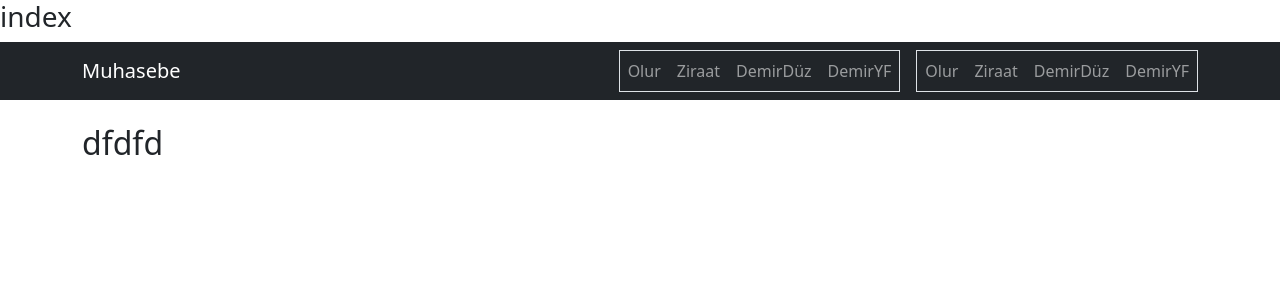
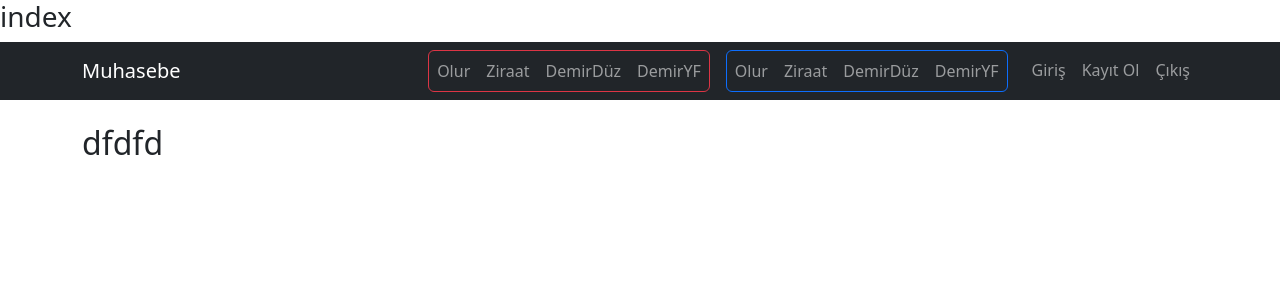
Before and after one commit to Yuziba/muhasebe04, a Django app: page / in a window 1280 px wide. Shown: the top 300 px of the page. Run offline with Django 5.2, Linux system fonts and the light colour scheme.

Commit message:
menu alani duzenledni

```diff
--- a/templates/base.html
+++ b/templates/base.html
@@ -17,7 +17,7 @@
           <div class="collapse navbar-collapse" id="navbarCollapse">
             <!--Kayıt Defteri-->
             <ul class="navbar-nav ms-auto mb-2 mb-md-0 " >  <!--class:ms yapilarak saga yaslama yapildi-->
-              <ul class="navbar-nav ms-auto mb-2 mb-md-0 border border-md-none">
+              <ul class="navbar-nav ms-auto mb-2 mb-md-0 border border-danger rounded">
                 <li class="nav-item ">
                   <a class="nav-link" aria-current="page" href="#">Olur</a>
                 </li>
@@ -36,8 +36,7 @@
                 <a class="nav-link" aria-current="page" href="#"></a>
               </li>
               <!--Dosya Yedekleme Alanı-->
-              <ul class="navbar-nav ms-auto mb-2 mb-md-0 border border-md-none">
-
+              <ul class="navbar-nav ms-auto mb-2 mb-md-0 border border-primary rounded">
                 <li class="nav-item">
                   <a class="nav-link" aria-current="page" href="#">Olur</a>
                 </li>
@@ -51,6 +50,22 @@
                   <a class="nav-link" aria-current="page" href="#">DemirYF</a>
                 </li>
               </ul>
+              <!--Ara boşluk bırakıldı-->
+              <li class="nav-item">
+                <a class="nav-link" aria-current="page" href="#"></a>
+              </li>
+              <!--Dosya Yedekleme Alanı-->
+              <ul class="navbar-nav ms-auto mb-2 mb-md-0">
+                <li class="nav-item">
+                  <a class="nav-link" aria-current="page" href="#">Giriş</a>
+                </li>
+                <li class="nav-item">
+                  <a class="nav-link" aria-current="page" href="#">Kayıt Ol</a>
+                </li>
+                <li class="nav-item">
+                  <a class="nav-link" aria-current="page" href="#">Çıkış</a>
+                </li>
+              </ul>
             </ul>
           </div>
         </div>
```
